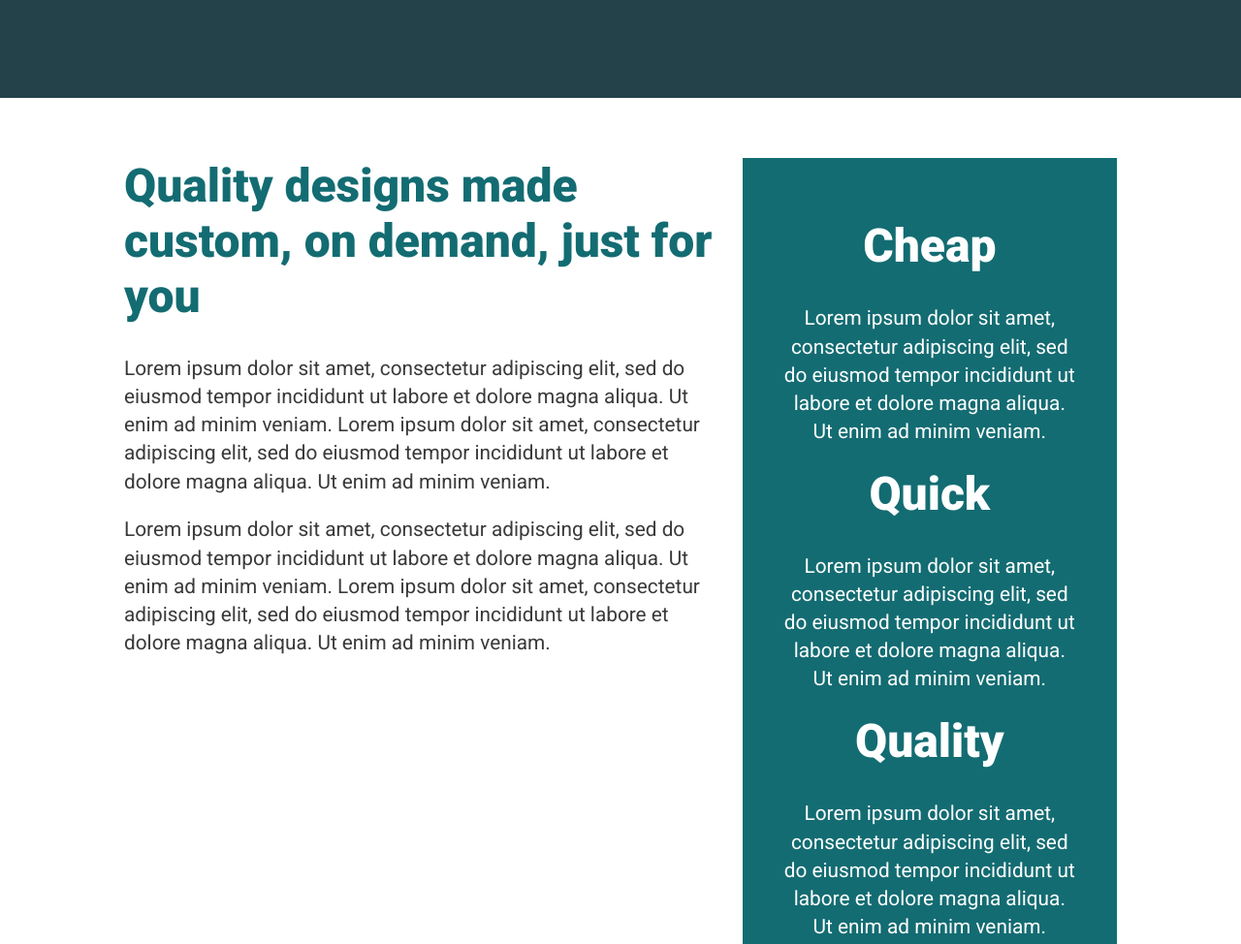
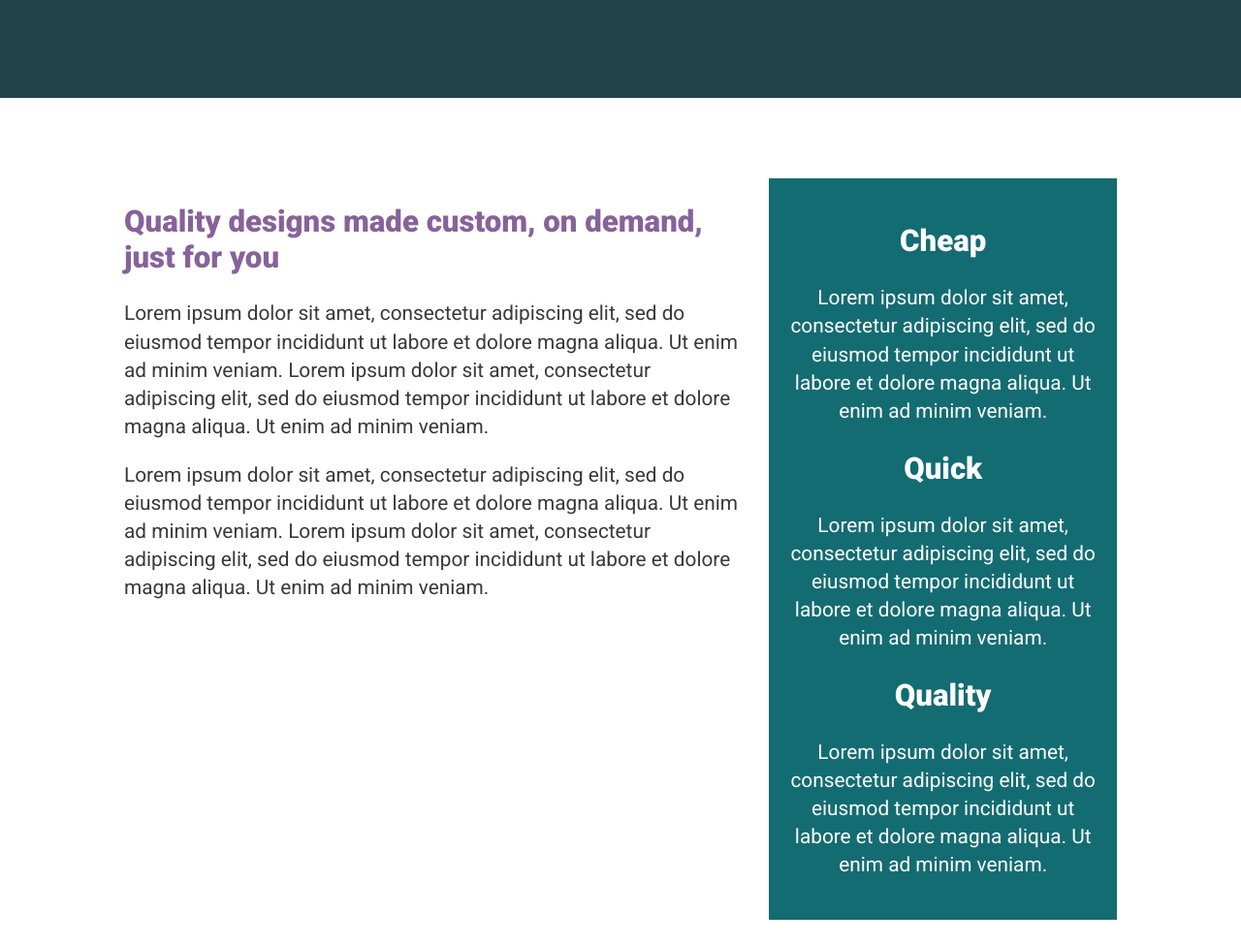
Before and after one commit to velvet-jedi/Responsive_things, a plain HTML site: page challenge_2_flexbox/index.html in a window 1280 px wide. Shown: the part 560-1534 px from the top of the page at 97% size. Drawn offline with Linux system fonts and the light colour scheme.

Commit message:
pushed done

```diff
--- a/challenge_2_flexbox/index.html
+++ b/challenge_2_flexbox/index.html
@@ -8,7 +8,7 @@
     <link rel="stylesheet" href="style.css">
 </head>
 <body>
-    <div class="hero">
+    <header class="hero">
         <div class="container row">
             <div class="hero__text col">
                 <h1>Responsive layouts don’t have to be a struggle</h1>
@@ -17,31 +17,34 @@
             </div>
             <img class src="./img/hero-img.jpg" class="hero__img" alt="image">
         </div>
-    </div>
+    </header>
 
-    <div class="container row">
-        <div class="left__sidebar">
-            <h1 class="left__heading">Quality designs made custom, on demand, just for you</h1>
+    <main class="container row main">
+
+        <!-- primary-content -->
+        <section class="left__sidebar">
+            <!-- section-title  -->
+            <h2 class="left__heading">Quality designs made custom, on demand, just for you</h2>
             <p>Lorem ipsum dolor sit amet, consectetur adipiscing elit, sed do eiusmod tempor incididunt ut labore et dolore magna aliqua. Ut enim ad minim veniam. Lorem ipsum dolor sit amet, consectetur adipiscing elit, sed do eiusmod tempor incididunt ut labore et dolore magna aliqua. Ut enim ad minim veniam.</p>
             <p>Lorem ipsum dolor sit amet, consectetur adipiscing elit, sed do eiusmod tempor incididunt ut labore et dolore magna aliqua. Ut enim ad minim veniam. Lorem ipsum dolor sit amet, consectetur adipiscing elit, sed do eiusmod tempor incididunt ut labore et dolore magna aliqua. Ut enim ad minim veniam.</p>
-        </div>
+        </section>
 
-        <div class="sidebar">
-            <h1>Cheap</h1>
+        <aside class="sidebar">
+            <h2>Cheap</h2>
             <p>
                 Lorem ipsum dolor sit amet, consectetur adipiscing elit, sed do eiusmod tempor incididunt ut labore et dolore magna aliqua. Ut enim ad minim veniam.
             </p>
 
-            <h1>Quick</h1>
+            <h2>Quick</h2>
             <p>
                 Lorem ipsum dolor sit amet, consectetur adipiscing elit, sed do eiusmod tempor incididunt ut labore et dolore magna aliqua. Ut enim ad minim veniam.
             </p>
 
-            <h1>Quality</h1>
+            <h2>Quality</h2>
             <p>Lorem ipsum dolor sit amet, consectetur adipiscing elit, sed do eiusmod tempor incididunt ut labore et dolore magna aliqua. Ut enim ad minim veniam.</p>
-        </div>
+        </aside>
 
-    </div>
+    </main>
 
 
 
--- a/challenge_2_flexbox/style.css
+++ b/challenge_2_flexbox/style.css
@@ -97,19 +97,26 @@ h1 {
     text-align: center;
     color: white;
     background-color: #136C72;
-    padding: 3em 2em;
+    /* padding: 3em 2em; */
 }
 .left__sidebar p{
     color: #3A3A3A;
 }
 .left__heading {
-    color: #136C72;
+    color: #87629A;
 }
-
+.left__sidebar {
+    /* width: 62%; */
+}
 .sidebar p, .left__sidebar p {
     line-height: 1.4;
 }
 
 .sidebar {
     margin-left: 30px;
+    /* width: 32%; */
+    padding: 1em;
 }
+.main {
+    margin-top: 1em;
+}
```
